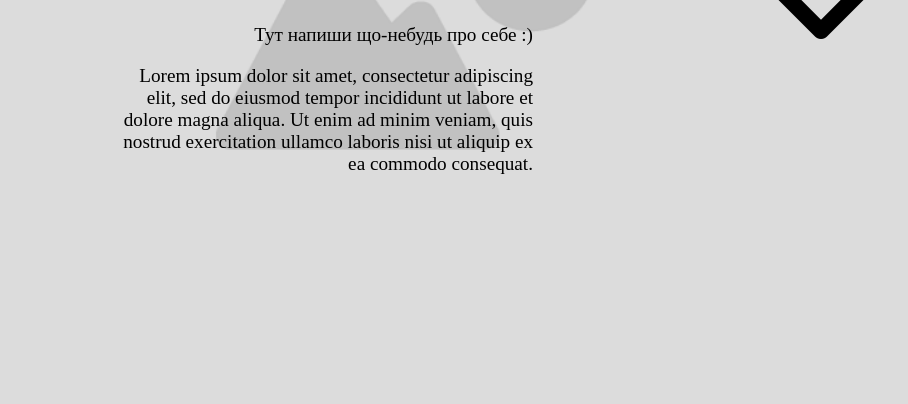
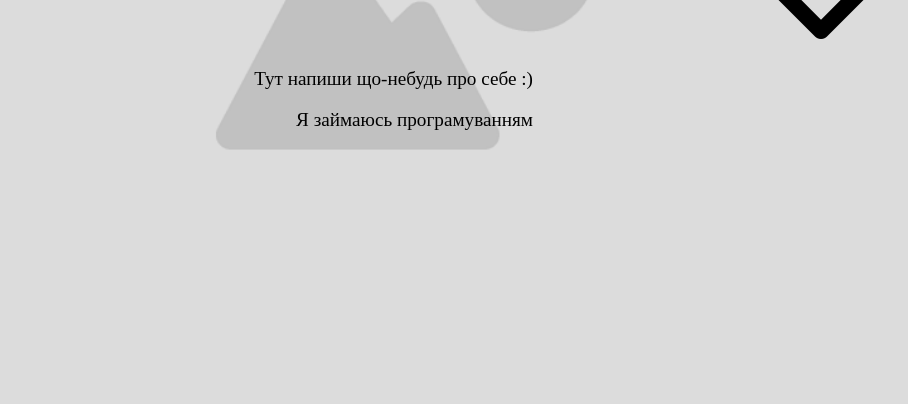
Before and after one commit to Pashkevychm/test3, a plain HTML site: page index.html in a window 1280 px wide. Shown: the part 396-800 px from the top of the page, without its empty margins (235-1143 px from the left). Drawn offline with Linux system fonts and the light colour scheme.

Commit message:
Додав своє хобі

```diff
--- a/index.html
+++ b/index.html
@@ -12,7 +12,7 @@
             <h1>Ім'я Прізвище</h1>
             <div class="bio">
                 <p>Тут напиши що-небудь про себе :)</p>
-                <p>Lorem ipsum dolor sit amet, consectetur adipiscing elit, sed do eiusmod tempor incididunt ut labore et dolore magna aliqua. Ut enim ad minim veniam, quis nostrud exercitation ullamco laboris nisi ut aliquip ex ea commodo consequat.</p>
+                <p>Я займаюсь програмуванням</p>
             </div>
         </div>
         <div class="header_right">
```
